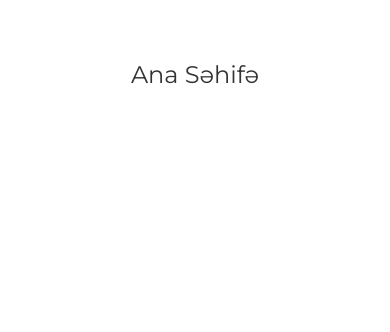
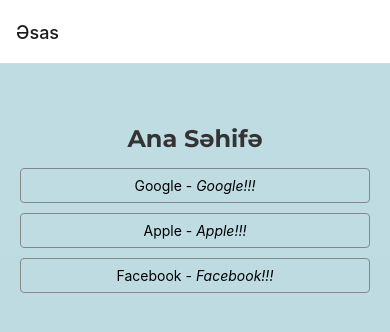
Before and after one commit to gabilgg07/ReactNativeLesson, a React Native app in the folder reactNativeExpoLesson/: screen / in a window 390 px wide. Shown: the top 332 px of the page. Built offline with nearby package versions, Linux system fonts and the light colour scheme.

Commit message:
Navigation system: react-navigation - native, stack

```diff
--- a/reactNativeExpoLesson/App.js
+++ b/reactNativeExpoLesson/App.js
@@ -1,9 +1,9 @@
 import React, { useState, useEffect } from "react";
-import { ScrollView } from "react-native";
-import { gStyle } from "./styles/styles";
+// import { ScrollView } from "react-native";
+// import { gStyle } from "./styles/styles";
 import * as Font from "expo-font";
 import * as SplashScreen from "expo-splash-screen";
-import Main from "./components/Main";
+import MainStack from "./navigate";
 
 const fonts = () =>
   Font.loadAsync({
@@ -35,8 +35,9 @@
   }
 
   return (
-    <ScrollView style={gStyle.main}>
-      <Main />
-    </ScrollView>
+    // <ScrollView style={gStyle.main}>
+    //   <MainStack />
+    // </ScrollView>
+    <MainStack />
   );
 }
--- a/reactNativeExpoLesson/components/Contacts.js
+++ b/reactNativeExpoLesson/components/Contact.js
@@ -1,8 +1,12 @@
-import React from "react";
+import React, { useEffect } from "react";
 import { View, Text } from "react-native";
 import { gStyle } from "../styles/styles";
 
-export default function Contacts() {
+export default function Contact() {
+  useEffect(() => {
+    console.log("Contact ");
+  }, []);
+
   return (
     <View style={gStyle.main}>
       <Text style={gStyle.title}>Haqqımızda Səhifəsi</Text>
--- /dev/null
+++ b/reactNativeExpoLesson/components/FullInfo.js
@@ -0,0 +1,14 @@
+import React from "react";
+import { View, Text } from "react-native";
+import { gStyle } from "../styles/styles";
+
+export default function FullInfo({ route }) {
+  return (
+    <View style={gStyle.main}>
+      <Text style={gStyle.title}>{route.params.name}</Text>
+      <Text style={{ marginTop: 15, fontStyle: "italic" }}>
+        {route.params.full}
+      </Text>
+    </View>
+  );
+}
--- a/reactNativeExpoLesson/components/Main.js
+++ b/reactNativeExpoLesson/components/Main.js
@@ -1,11 +1,43 @@
-import React from "react";
-import { View, Text } from "react-native";
+import React, { useState, useEffect } from "react";
+import { View, Text, TouchableOpacity, FlatList } from "react-native";
 import { gStyle } from "../styles/styles";
 
-export default function Main() {
+export default function Main({ navigation }) {
+  //   const loadScene = () => {
+  //     navigation.navigate("Contact");
+  //   };
+  const [news, setNews] = useState([
+    { name: "Google", anons: "Google!!!", full: "Google is cool!" },
+    { name: "Apple", anons: "Apple!!!", full: "Apple is cool!" },
+    { name: "Facebook", anons: "Facebook!!!", full: "Facebook is cool!" },
+  ]);
+
   return (
     <View style={gStyle.main}>
       <Text style={gStyle.title}>Ana Səhifə</Text>
+      {/* <Button title="Səhifəni Açmaq" onPress={loadScene} /> */}
+      <FlatList
+        data={news}
+        renderItem={({ item }) => (
+          <TouchableOpacity
+            onPress={() => navigation.navigate("FullInfo", item)}
+          >
+            <Text
+              style={{
+                marginBottom: 10,
+                textAlign: "center",
+                padding: 8,
+                borderWidth: 1,
+                borderColor: "#888",
+                borderRadius: 4,
+              }}
+            >
+              {item.name} -{" "}
+              <Text style={{ fontStyle: "italic" }}>{item.anons}</Text>
+            </Text>
+          </TouchableOpacity>
+        )}
+      />
     </View>
   );
 }
--- /dev/null
+++ b/reactNativeExpoLesson/navigate.js
@@ -0,0 +1,35 @@
+import React, { useEffect } from "react";
+import "react-native-gesture-handler";
+
+import Main from "./components/Main";
+import Contact from "./components/Contact";
+import FullInfo from "./components/FullInfo";
+
+import { createStackNavigator } from "@react-navigation/stack";
+import { NavigationContainer } from "@react-navigation/native";
+
+const Stack = createStackNavigator();
+
+export default function Navigate() {
+  return (
+    <NavigationContainer>
+      <Stack.Navigator>
+        <Stack.Screen
+          name="Main"
+          component={Main}
+          options={{ title: "Əsas" }}
+        />
+        <Stack.Screen
+          name="Contact"
+          component={Contact}
+          options={{ title: "Əlaqələr" }}
+        />
+        <Stack.Screen
+          name="FullInfo"
+          component={FullInfo}
+          options={{ title: "Tam Məlumat" }}
+        />
+      </Stack.Navigator>
+    </NavigationContainer>
+  );
+}
--- a/reactNativeExpoLesson/styles/styles.js
+++ b/reactNativeExpoLesson/styles/styles.js
@@ -4,12 +4,14 @@
   main: {
     flex: 1,
     padding: 20,
-    paddingTop: 30,
+    paddingTop: 60,
+    backgroundColor: "#5dafc456",
   },
   title: {
     fontSize: 24,
     color: "#333",
-    fontFamily: "mt-regular",
+    fontFamily: "mt-bold",
     textAlign: "center",
+    marginBottom: 15,
   },
 });
```
Also changed, not shown: reactNativeExpoLesson/package.json (+15 -1 lines), 1 other file (tests, documents, lock files or other folders).
